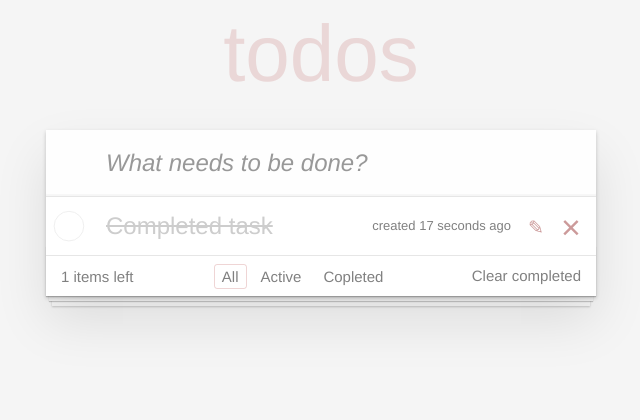
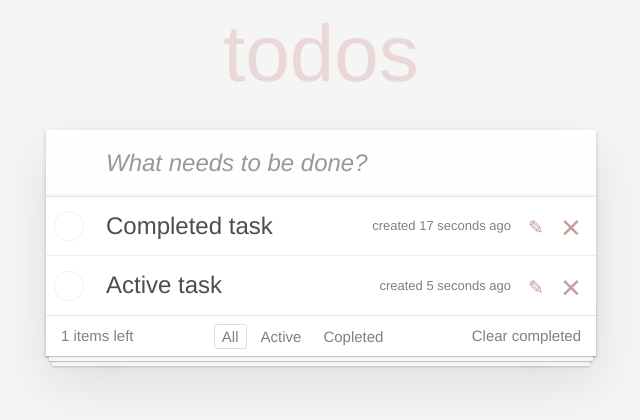
Before and after one commit to EPankratoff/TodoList-kata, a React (Create React App) app: page / in a window 1280 px wide. Shown: the top 420 px of the page, without its empty margins (319-959 px from the left). Built offline with nearby package versions, Linux system fonts and the light colour scheme.

Commit message:
реализовано удаление задачи из списка и  изменение состояние задачи активный-выполненный'
'

''

```diff
--- a/src/App.js
+++ /dev/null
@@ -1,21 +0,0 @@
-import "./App.css";
-import Footer from "./components/Footer/Footer";
-import NewTaskForm from "./components/NewTaskForm";
-import TaskList from "./components/TaskList/TaskList";
-
-function App() {
-  const taskData = {
-    description: "Completed task",
-    created: "created 17 seconds ago",
-  };
-
-  return (
-    <div className="todoapp">
-      <NewTaskForm />
-      <TaskList taskData={taskData} />
-      <Footer />
-    </div>
-  );
-}
-
-export default App;
--- /dev/null
+++ b/src/App.jsx
@@ -0,0 +1,51 @@
+import React, { Component } from "react";
+import "./App.css";
+import Footer from "./components/Footer/Footer";
+import NewTaskForm from "./components/NewTaskForm";
+import TaskList from "./components/TaskList/TaskList";
+
+export default class App extends Component {
+  state = {
+    taskData: [
+      {
+        label: "Completed task",
+        created: "created 17 seconds ago",
+        id: 1,
+        completed: false,
+      },
+      {
+        label: "Active task",
+        created: "created 5 seconds ago",
+        id: 2,
+        completed: false,
+      },
+    ],
+  };
+
+  deleteItem = (id) => {
+    this.setState(({ taskData }) => {
+      const indx = taskData.findIndex((el) => el.id === id);
+
+      const newArray = [
+        ...taskData.slice(0, indx),
+        ...taskData.slice(indx + 1),
+      ];
+
+      return {
+        taskData: newArray,
+      };
+    });
+  };
+  render() {
+    return (
+      <div className="todoapp">
+        <NewTaskForm />
+
+        <section className="main">
+          <TaskList tasks={this.state.taskData} onDelete={this.deleteItem} />
+          <Footer />
+        </section>
+      </div>
+    );
+  }
+}
--- a/src/components/TaskList/Task/Task.jsx
+++ b/src/components/TaskList/Task/Task.jsx
@@ -1,18 +1,37 @@
-import React from "react";
+import React, { Component } from "react";
 
-const Task = (props) => {
-  const { description, created } = props.taskData;
+export default class Task extends Component {
+  state = {
+    completed: false,
+  };
+
+  onMarkImportant = () => {
+    this.setState(({ completed }) => {
+      return {
+        completed: !completed,
+      };
+    });
+  };
+  render() {
+    const { label, created, onDelete } = this.props;
+    const { completed } = this.state;
+    let classNames = "";
+
+    if (completed) {
+      classNames += "completed";
+    }
     return (
+      <li className={classNames} onClick={this.onMarkImportant}>
         <div className="view">
           <input className="toggle" type="checkbox" />
           <label>
-        <span className="description">{description}</span>
+            <span className="description">{label}</span>
             <span className="created">{created}</span>
           </label>
           <button className="icon icon-edit"></button>
-      <button className="icon icon-destroy"></button>
+          <button onClick={onDelete} className="icon icon-destroy"></button>
         </div>
+      </li>
     );
-};
-
-export default Task;
+  }
+}
--- a/src/components/TaskList/TaskList.jsx
+++ b/src/components/TaskList/TaskList.jsx
@@ -1,16 +1,15 @@
-import React from "react";
+import React, { Component } from "react";
 import Task from "./Task/Task";
 
-const TaskList = (props) => {
-  return (
-    <section className="main">
-      <ul className="todo-list">
-        <li className="completed">
-          <Task taskData={props.taskData} />
-        </li>
-      </ul>
-    </section>
-  );
-};
+export default class TaskList extends Component {
+  render() {
+    const { tasks, onDelete } = this.props;
 
-export default TaskList;
+    const elements = tasks.map((item) => {
+      const { id, ...itemProps } = item;
+
+      return <Task key={id} {...itemProps} onDelete={() => onDelete(id)} />;
+    });
+    return <ul className="todo-list">{elements}</ul>;
+  }
+}
```
Lines whose indentation alone changed are shown as unchanged.
